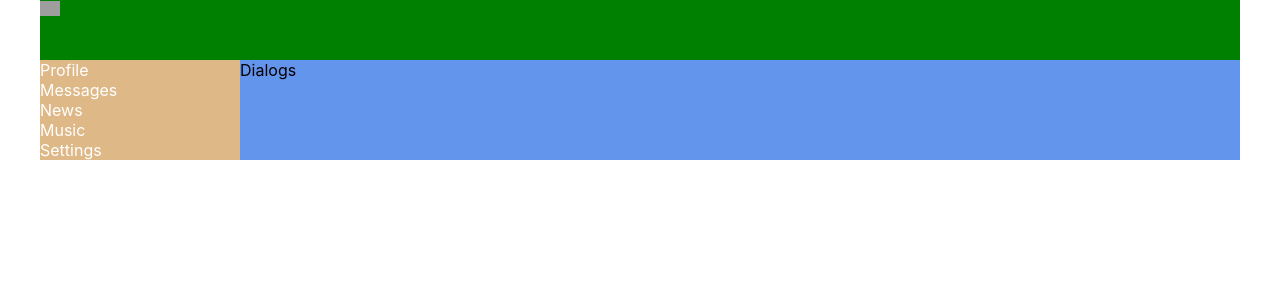
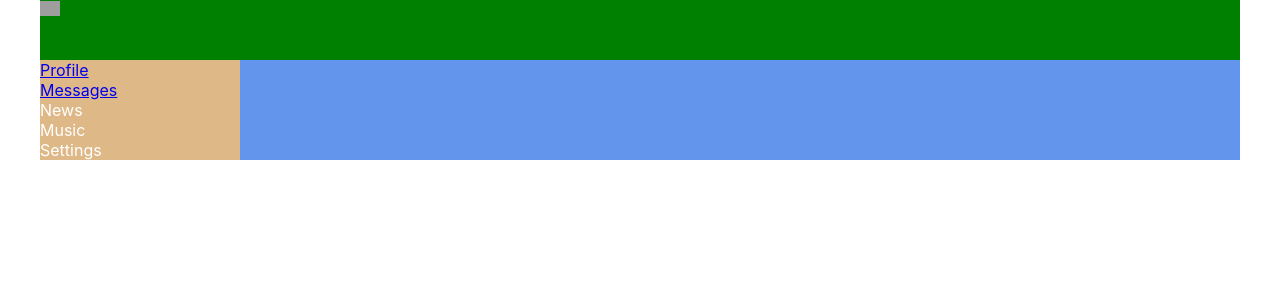
Before and after one commit to romanV7/react-proj, a React (Create React App) app: page / in a window 1280 px wide. Shown: the top 300 px of the page. Built offline with nearby package versions, Linux system fonts and the light colour scheme; grey boxes are pictures that could not be loaded.

Commit message:
add rouer

```diff
--- a/package.json
+++ b/package.json
@@ -8,6 +8,7 @@
     "@testing-library/user-event": "^12.1.10",
     "react": "^17.0.1",
     "react-dom": "^17.0.1",
+    "react-router-dom": "^5.2.0",
     "react-scripts": "4.0.1",
     "web-vitals": "^0.2.4"
   },
--- a/src/App.js
+++ b/src/App.js
@@ -4,17 +4,20 @@
 import Navbar from "./components/Navbar/Navbar";
 import Profile from "./components/Profile/Profile";
 import Dialogs from "./components/Dialogs/Dialogs";
+import {BrowserRouter, Route} from "react-router-dom"
 
 const App = () => {
     return (
-        <div className='app-wrapper'>
-            <Header />
-            <Navbar />
-            {/*<Profile />*/}
-            <div className='app-wrapper-content'>
-                <Dialogs />
+        <BrowserRouter>
+            <div className='app-wrapper'>
+                <Header />
+                <Navbar />
+                <div className='app-wrapper-content'>
+                    <Route path="/dialogs" component={Dialogs} />
+                    <Route path="/profile" component={Profile} />
+                </div>
             </div>
-        </div>
+        </BrowserRouter>
     );
 }
 
--- a/src/components/Navbar/Navbar.jsx
+++ b/src/components/Navbar/Navbar.jsx
@@ -5,10 +5,10 @@
     return (
         <nav className={s.nav}>
             <div className={s.item}>
-                <a>Profile</a>
+                <a href="/profile">Profile</a>
             </div>
             <div className={s.item}>
-                <a>Messages</a>
+                <a href="/dialogs">Messages</a>
             </div>
             <div className={s.item}>
                 <a>News</a>
```
Also changed, not shown: 1 other file (tests, documents, lock files or other folders).
